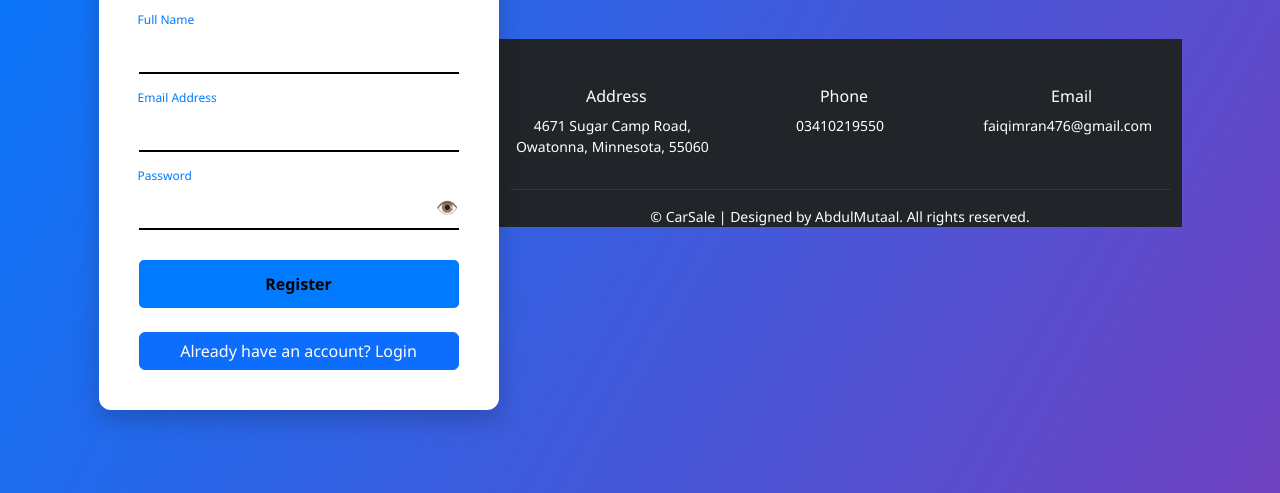
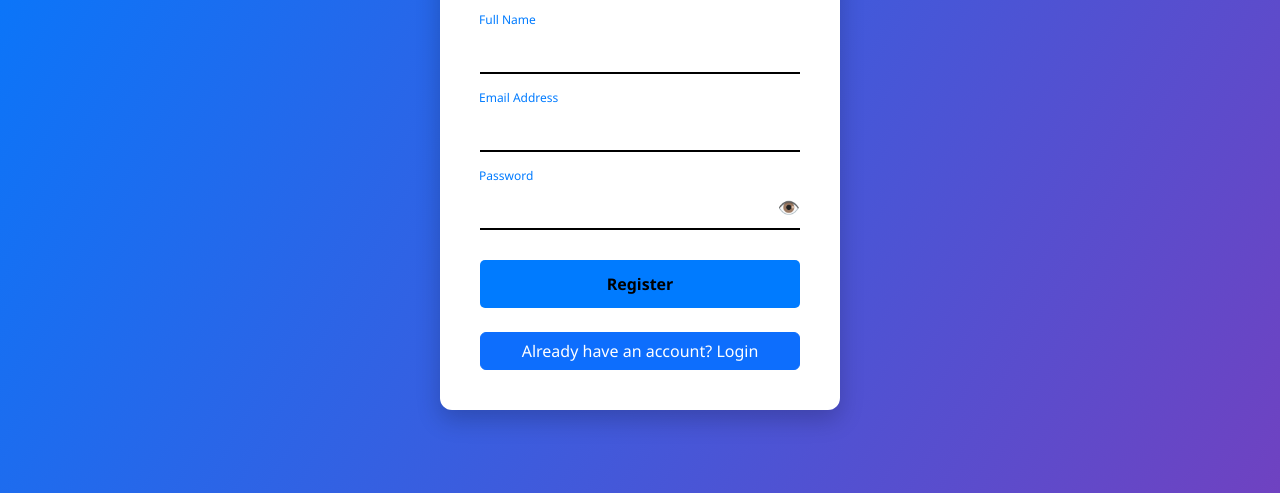
Before and after one commit to Faiq67/car_sale1, a plain HTML site: page register.html in a window 1280 px wide. Shown: the part 307-800 px from the top of the page. Drawn offline with nearby package versions, Linux system fonts and the light colour scheme.

Commit message:
register.html

```diff
--- a/register.html
+++ b/register.html
@@ -60,29 +60,6 @@
   </div>
   <br>
 
-    <!-- ✅ Footer Section -->
-  <footer class="footer bg-dark text-white pt-5 mt-8">
-    <div class="container text-center">
-      <div class="row mb-3">
-        <div class="col-md-4 mb-3">
-          <h6><i class="fas fa-map-marker-alt me-2"></i> Address</h6>
-          <p class="small mb-0">4671 Sugar Camp Road, Owatonna, Minnesota, 55060</p>
-        </div>
-        <div class="col-md-4 mb-3">
-          <h6><i class="fas fa-phone me-2"></i> Phone</h6>
-          <p class="small mb-0">03410219550</p>
-        </div>
-        <div class="col-md-4 mb-3">
-          <h6><i class="fas fa-envelope me-2"></i> Email</h6>
-          <p class="small mb-0">faiqimran476@gmail.com</p>
-        </div>
-      </div>
-
-      <hr class="border-secondary" />
-
-      <p class="mb-0 small">&copy; <span id="year"></span> CarSale | Designed by AbdulMutaal. All rights reserved.</p>
-    </div>
-  </footer>
 
 
     <script src="https://cdn.jsdelivr.net/npm/bootstrap@5.3.3/dist/js/bootstrap.bundle.min.js"></script>
```
